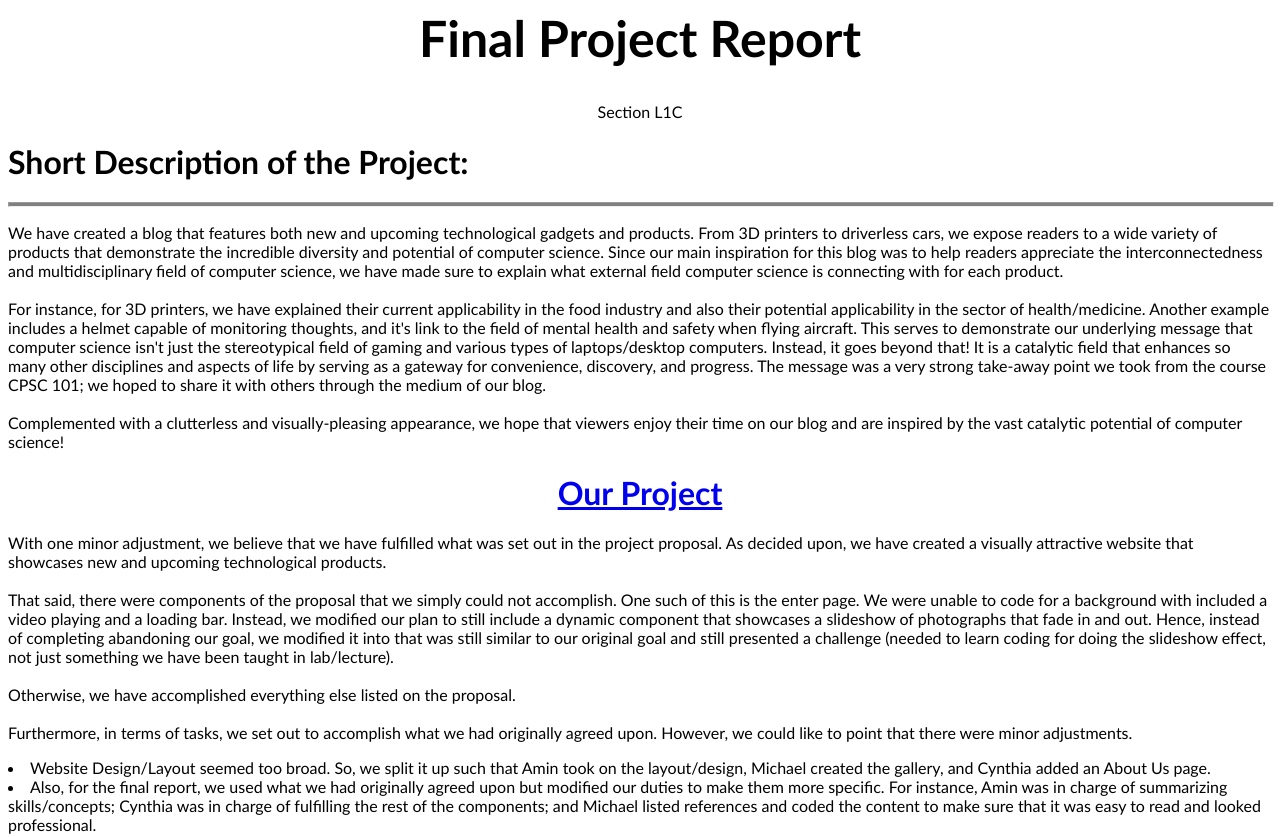
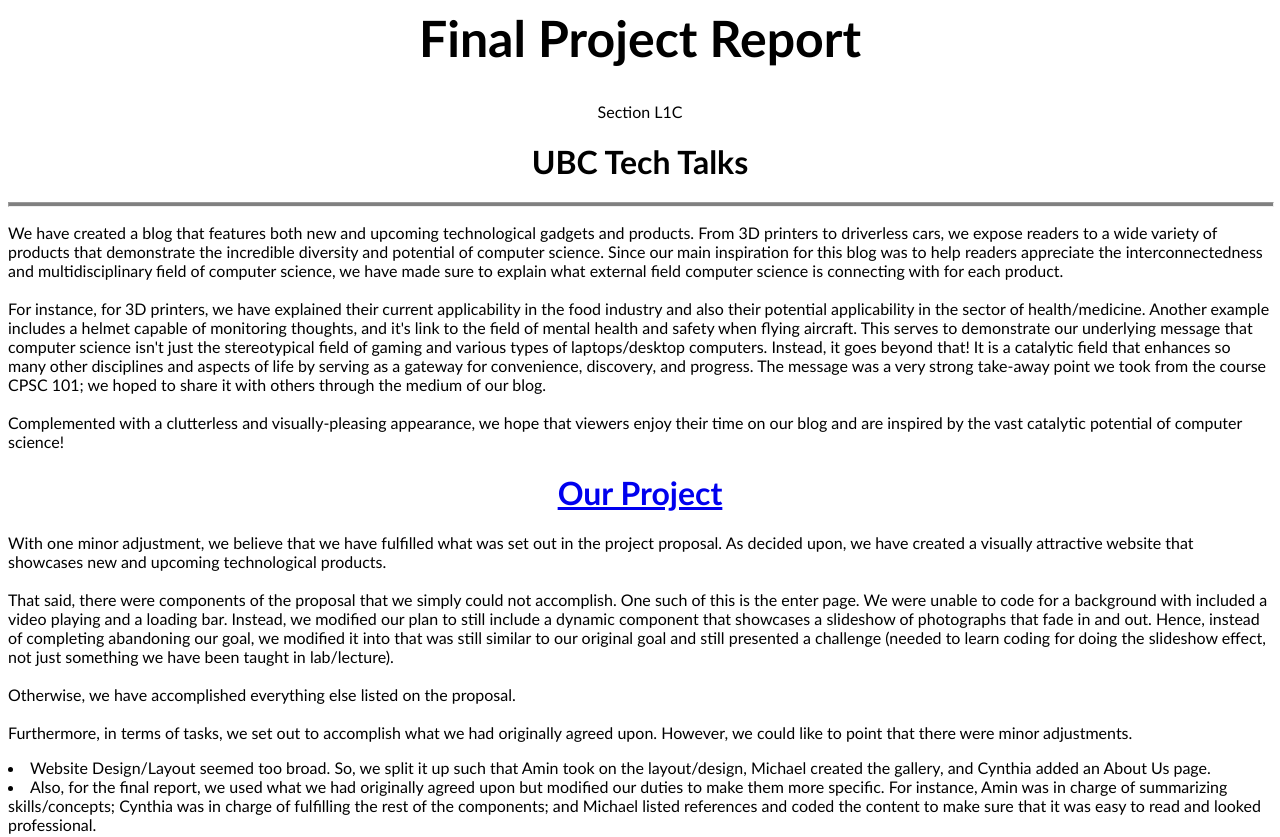
Before and after one commit to amin-niri/courseproject2, a plain HTML site: page final report/FinalReport.html in a window 1280 px wide. Shown: the top 837 px of the page. Drawn offline with Linux system fonts and the light colour scheme.

Commit message:
fixed header

```diff
--- a/final report/FinalReport.html
+++ b/final report/FinalReport.html
@@ -19,7 +19,7 @@
 		<h1 style="font-size: 50; text-align: center;"> Final Project Report</h1>
 		<p style="text-align:center;">	Section L1C </p>
 
-		<h1>Short Description of the Project:</h1>
+		<center><h1>UBC Tech Talks</h1></center>
 		<hr style="height:3; width:100%; background:grey;"> </hr>
 		<p>
 			We have created a blog that features both new and upcoming technological gadgets and products. From 3D printers to driverless cars, we expose readers to a wide variety of products that demonstrate the incredible diversity and potential of computer science. Since our main inspiration for this blog was to help readers appreciate the interconnectedness and multidisciplinary field of computer science, we have made sure to explain what external field computer science is connecting with for each product.
```
